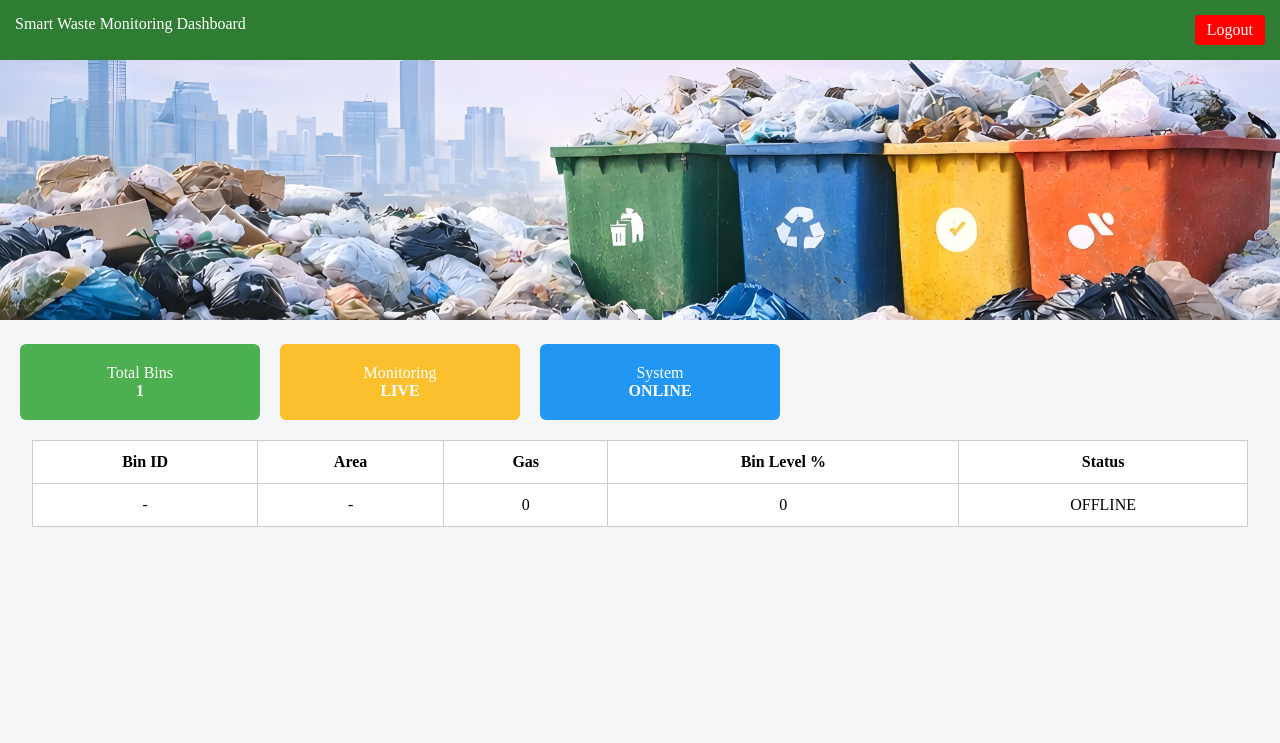
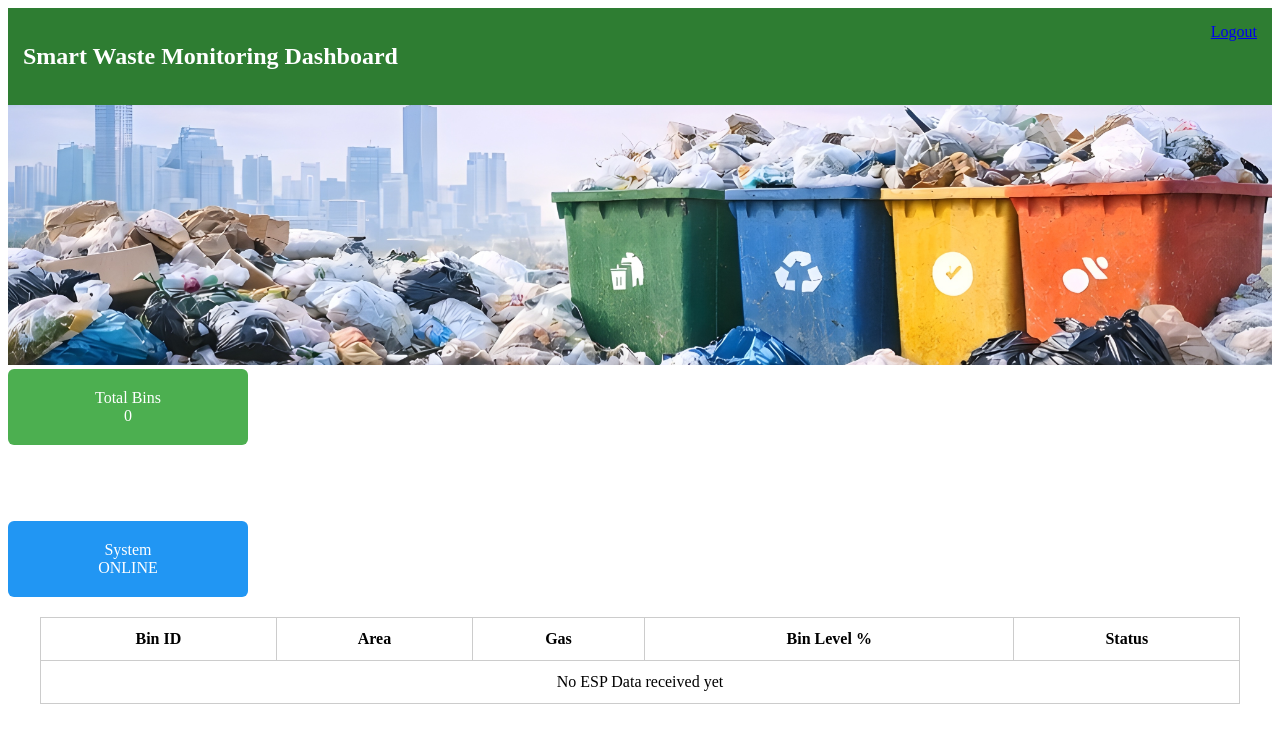
Before and after one commit to Mugilan-18/smart-waste-dashboard, a Flask app: template templates/dashboard.html in a window 1280 px wide. Shown: the top 743 px of the page. Run offline with Flask 3, Linux system fonts and the light colour scheme; the template is opened without the code that fills it, so the values that code supplies are empty.

Commit message:
Revamp dashboard HTML structure and styles

```diff
--- a/templates/dashboard.html
+++ b/templates/dashboard.html
@@ -2,26 +2,27 @@
 <html>
 <head>
 <title>Smart Waste Monitoring Dashboard</title>
-  <meta name="viewport" content="width=device-width, initial-scale=1.0">
-  <link rel="stylesheet" href="/static/style.css">
+<link rel="stylesheet" href="/static/css/style.css">
+<script src="/static/js/dashboard.js" defer></script>
 </head>
 
-<body class="dashboard-body">
+<body>
 
 <div class="top-bar">
-  <span>Smart Waste Monitoring Dashboard</span>
-  <a href="/logout" class="logout-btn">Logout</a>
+<h2>Smart Waste Monitoring Dashboard</h2>
+<a href="/logout" class="logout">Logout</a>
 </div>
 
 <img src="/static/images/waste.jpg" class="banner">
 
-<div class="cards">
-  <div class="card green">Total Bins<br><b>1</b></div>
-  <div class="card yellow">Monitoring<br><b>LIVE</b></div>
-  <div class="card blue">System<br><b>ONLINE</b></div>
+<div class="stats">
+<div class="card green">Total Bins<br><span id="bins">0</span></div>
+<div class="card orange">Monitoring<br>LIVE</div>
+<div class="card blue">System<br>ONLINE</div>
 </div>
 
 <table>
+<thead>
 <tr>
 <th>Bin ID</th>
 <th>Area</th>
@@ -29,15 +30,11 @@
 <th>Bin Level %</th>
 <th>Status</th>
 </tr>
-  <tr>
-    <td id="bin_id">-</td>
-    <td id="area">-</td>
-    <td id="gas">0</td>
-    <td id="level">0</td>
-    <td id="status">OFFLINE</td>
-  </tr>
+</thead>
+<tbody id="table-body">
+<tr><td colspan="5">No ESP Data received yet</td></tr>
+</tbody>
 </table>
 
-<script src="/static/dashboard.js"></script>
 </body>
 </html>
```
Lines whose indentation alone changed are shown as unchanged.
